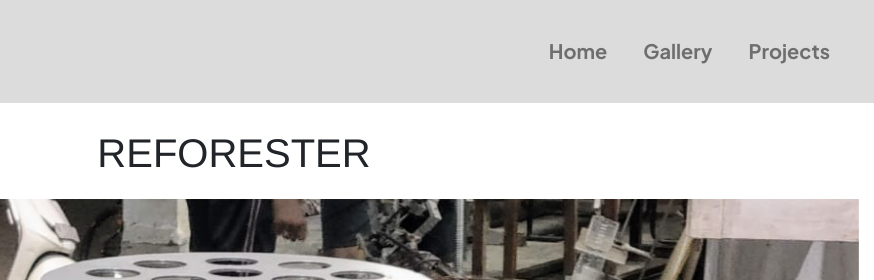
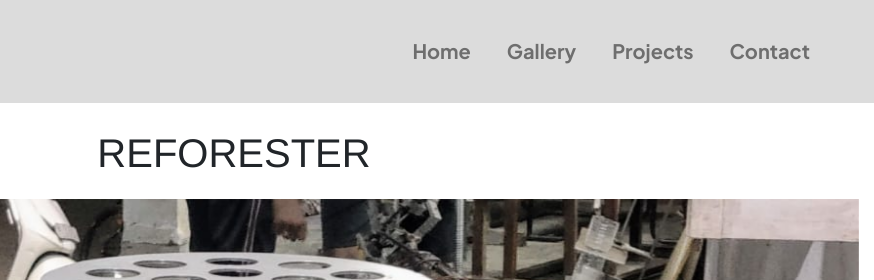
Before and after one commit to Naveen1812Rawat/Reforester-Site, a plain HTML site: page gallery.html in a window 1280 px wide. Shown: the top 280 px of the page, 406-1280 px from the left. Drawn offline with Linux system fonts and the light colour scheme.

Commit message:
Update gallery.html

```diff
--- a/gallery.html
+++ b/gallery.html
@@ -44,8 +44,8 @@
 
                         </div>
                     </li>
-               <!--     <li class="nav-item"style="font-weight: bold; margin-right: 40px;"><a href="#down" class="nav-link">Contact</a></li>
-               --> </ul>
+                  <li class="nav-item"style="font-weight: bold; margin-right: 40px;"><a href="index.html#down" class="nav-link">Contact</a></li>
+                </ul>
             </div>
         </nav>
 
```
